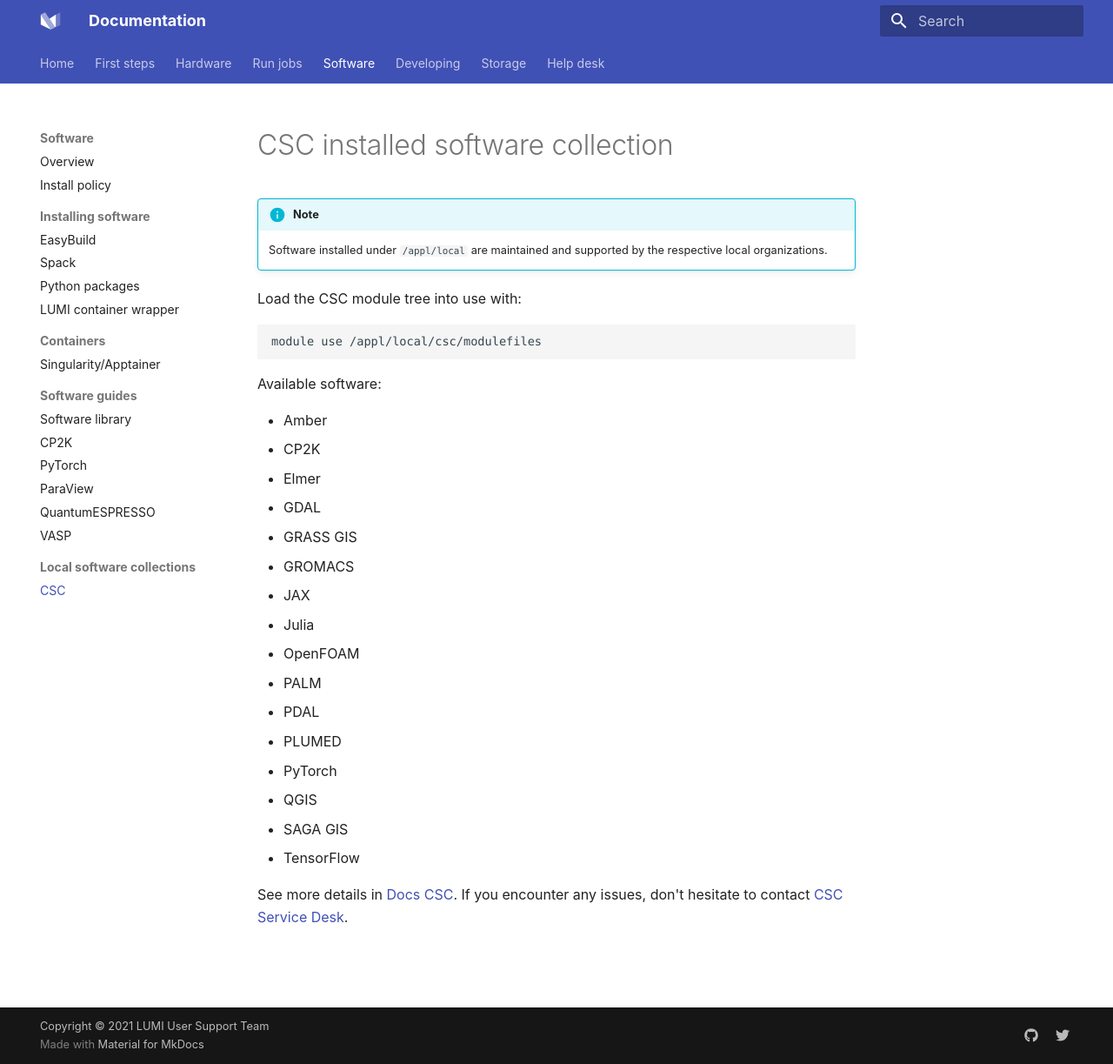
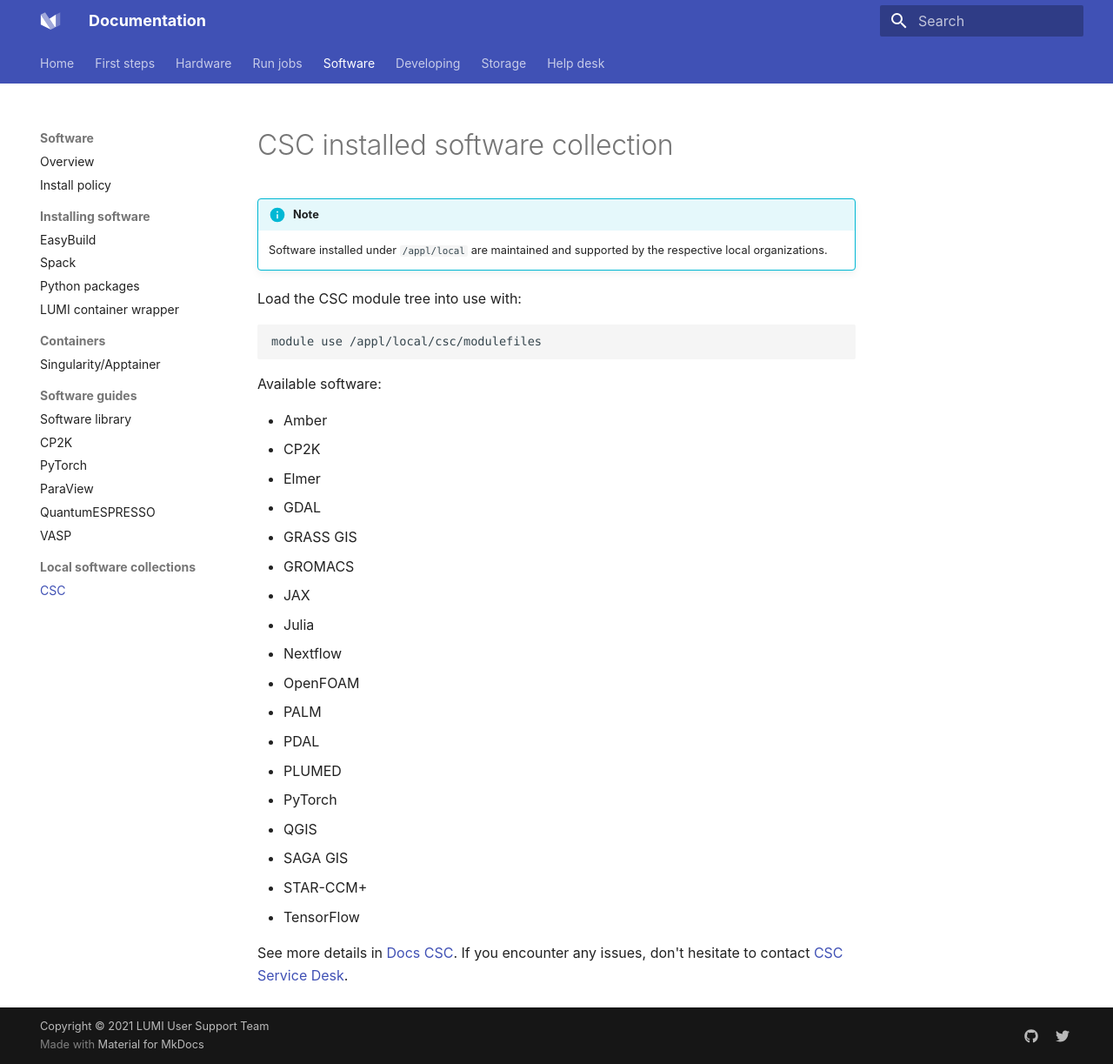
Before and after one commit to Lumi-supercomputer/lumi-userguide, an MkDocs documentation site: the page built from docs/software/local/csc.md, in a window 1280 px wide and 1223 px high. Shown: the whole window at 87% size. Built offline with MkDocs 1.6.1 and Material for MkDocs 9.7.7, drawn with Linux system fonts in a browser that asks for light colours.

Commit message:
Update software list in csc.md

```diff
--- a/docs/software/local/csc.md
+++ b/docs/software/local/csc.md
@@ -20,6 +20,7 @@
 * GROMACS
 * JAX
 * Julia
+* Nextflow
 * OpenFOAM
 * PALM
 * PDAL
@@ -27,6 +28,7 @@
 * PyTorch
 * QGIS
 * SAGA GIS
+* STAR-CCM+
 * TensorFlow
 
 See more details in [Docs CSC](https://docs.csc.fi/apps/by_system/#lumi).
```
